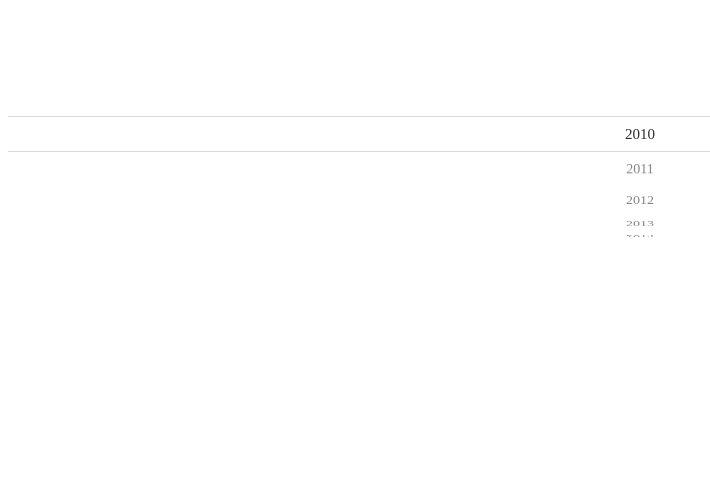
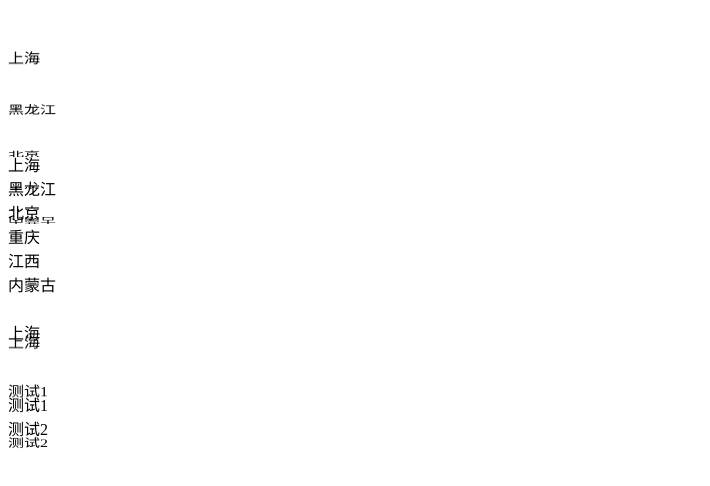
Before and after one commit to xuxchao/iphone-ui, a Vue app: page / in a window 1280 px wide. Shown: the top 486 px of the page, without its empty margins (0-710 px from the left). Built offline with nearby package versions, Linux system fonts and the light colour scheme.

Commit message:
添加极值限制

```diff
--- a/src/components/picker/index.js
+++ b/src/components/picker/index.js
@@ -1,5 +1,6 @@
 import Picker from './picker.vue'
-import './picker.css'
+import './picker.stylus'
+// import './picker.css'
 
 Picker.install = function (Vue) {
   Vue.component(Picker.name, Picker)
--- a/src/components/picker/picker-slot.vue
+++ b/src/components/picker/picker-slot.vue
@@ -1,19 +1,17 @@
 <template>
   <div class="nut-picker-list">
     <div class="nut-picker-roller" ref="roller">
-        <div class="nut-picker-roller-item"
+      <div
+        class="nut-picker-roller-item"
         :class="{'nut-picker-roller-item-hidden': isHidden(index + 1)}"
         v-for="(item,index) in listData"
         :style="setRollerStyle(index + 1)"
-            :key="index">
-                {{item}}
-        </div>
+        :key="index"
+      >{{item}}</div>
     </div>
     <div class="nut-picker-content">
       <div class="nut-picker-list-panel" ref="list">
-            <div class="nut-picker-item" v-for="(item,index) in listData"
-                :key="index">{{item}}
-            </div>
+        <div class="nut-picker-item" v-for="(item,index) in listData" :key="index">{{item}}</div>
       </div>
     </div>
     <div class="nut-picker-mask"></div>
@@ -22,14 +20,14 @@
 </template>
 <script>
 export default {
-    name:'nut-picker-slot',
+  name: "nut-picker-slot",
   props: {
     listData: {
       type: Array,
       required: true
     },
     defaultValue: {
-            type: String | Number
+      type: String
     },
     keyIndex: {
       type: Number,
@@ -50,18 +48,18 @@ export default {
       },
       currIndex: 1,
       transformY: 0,
-            scrollDistance: 0,
+      scrollDistance: 0, // 滚动距离
       lineSpacing: 36,
       rotation: 20,
       timer: null
-        }
+    };
   },
   watch: {
-        'isUpdate': function() {
+    isUpdate: function() {
       this.transformY = 0;
       this.modifyStatus();
     },
-        'defaultValue': function() {
+    defaultValue: function() {
       this.transformY = 0;
       this.modifyStatus();
     }
@@ -89,12 +87,12 @@ export default {
     },
 
     setTransform(translateY = 0, type, time = 1000, deg) {
-            if (type === 'end') {
+      if (type === "end") {
         this.$refs.list.style.webkitTransition = `transform ${time}ms cubic-bezier(0.19, 1, 0.22, 1)`;
         this.$refs.roller.style.webkitTransition = `transform ${time}ms cubic-bezier(0.19, 1, 0.22, 1)`;
       } else {
-                this.$refs.list.style.webkitTransition = '';
-                this.$refs.roller.style.webkitTransition = '';
+        this.$refs.list.style.webkitTransition = "";
+        this.$refs.roller.style.webkitTransition = "";
       }
       this.$refs.list.style.webkitTransform = `translate3d(0, ${translateY}px, 0)`;
       this.$refs.roller.style.webkitTransform = `rotate3d(1, 0, 0, ${deg})`;
@@ -103,7 +101,12 @@ export default {
 
     setMove(move, type, time) {
       let updateMove = move + this.transformY;
-            if (type === 'end') {
+      // 设置极值，让用户滚动的时候不至于手不送可以一直滚动
+      let maxMove = this.lineSpacing * 2;
+      let minMove = -this.lineSpacing * this.listData.length - this.lineSpacing;
+      if (updateMove > maxMove) updateMove = maxMove;
+      if (updateMove < minMove) updateMove = minMove;
+      if (type === "end") {
         // 限定滚动距离
         if (updateMove > 0) {
           updateMove = 0;
@@ -113,29 +116,33 @@ export default {
         }
 
         // 设置滚动距离为lineSpacing的倍数值
-                let endMove = Math.round(updateMove / this.lineSpacing) * this.lineSpacing;
-                let deg = `${(Math.abs(Math.round(endMove / this.lineSpacing)) + 1) * this.rotation}deg`;
+        let endMove =
+          Math.round(updateMove / this.lineSpacing) * this.lineSpacing;
+        let deg = `${(Math.abs(Math.round(endMove / this.lineSpacing)) + 1) *
+          this.rotation}deg`;
         this.setTransform(endMove, type, time, deg);
         this.timer = setTimeout(() => {
           this.setChooseValue(endMove);
         }, time / 2);
 
-                this.currIndex = (Math.abs(Math.round(endMove/ this.lineSpacing)) + 1);
+        this.currIndex = Math.abs(Math.round(endMove / this.lineSpacing)) + 1;
       } else {
-                let deg = '0deg';
+        let deg = "0deg";
+        // 上拉减小 下滑增大  默认为 0 ，大于 0 说明超出范围
         if (updateMove < 0) {
-                    deg = `${(Math.abs(updateMove / this.lineSpacing) + 1) * this.rotation}deg`;
+          deg = `${(Math.abs(updateMove / this.lineSpacing) + 1) *
+            this.rotation}deg`;
         } else {
-                    deg = `${((-updateMove / this.lineSpacing) + 1) * this.rotation}deg`;
+          deg = `${(-updateMove / this.lineSpacing + 1) * this.rotation}deg`;
         }
-
         this.setTransform(updateMove, null, null, deg);
-                this.currIndex = (Math.abs(Math.round(updateMove/ this.lineSpacing)) + 1);
+        this.currIndex =
+          Math.abs(Math.round(updateMove / this.lineSpacing)) + 1;
       }
     },
 
     setChooseValue(move) {
-            this.$emit('chooseItem', this.listData[(Math.round(-move / this.lineSpacing))], this.keyIndex);
+      this.$emit("chooseItem",this.listData[Math.round(-move / this.lineSpacing)],this.keyIndex);
     },
 
     touchStart(event) {
@@ -153,8 +160,8 @@ export default {
       let changedTouches = event.changedTouches[0];
       this.touchParams.lastY = changedTouches.pageY;
       this.touchParams.lastTime = event.timestamp || Date.now();
+
       let move = this.touchParams.lastY - this.touchParams.startY;
-
       this.setMove(move);
     },
 
@@ -170,37 +177,37 @@ export default {
       if (moveTime <= 300) {
         move = move * 2;
         moveTime = moveTime + 1000;
-                this.setMove(move, 'end', moveTime);
+        this.setMove(move, "end", moveTime);
       } else {
-                this.setMove(move, 'end');
+        this.setMove(move, "end");
       }
     },
-
-        modifyStatus (type, defaultValue) {
+    // 修改状态
+    modifyStatus(type, defaultValue) {
       defaultValue = defaultValue ? defaultValue : this.defaultValue;
       let index = this.listData.indexOf(defaultValue);
-            this.currIndex = index === -1 ? 1 : (index + 1);
-            let move = index === -1 ? 0 : (index * this.lineSpacing);
+      this.currIndex = index === -1 ? 1 : index + 1;
+      let move = index === -1 ? 0 : index * this.lineSpacing;
       type && this.setChooseValue(-move);
       this.setMove(-move);
     }
   },
 
   mounted() {
+
     this.$nextTick(() => {
       this.modifyStatus(true);
       // 监听
-            this.$el.addEventListener('touchstart', this.touchStart);
-            this.$el.addEventListener('touchmove', this.touchMove);
-            this.$el.addEventListener('touchend', this.touchEnd);
+      this.$el.addEventListener("touchstart", this.touchStart);
+      this.$el.addEventListener("touchmove", this.touchMove);
+      this.$el.addEventListener("touchend", this.touchEnd);
     });
   },
   beforeDestroy() {
-        // 移除监听
-        this.$el.removeEventListener('touchstart', this.touchStart);
-        this.$el.removeEventListener('touchmove', this.touchMove);
-        this.$el.removeEventListener('touchend', this.touchEnd);
+    this.$el.removeEventListener("touchstart", this.touchStart);
+    this.$el.removeEventListener("touchmove", this.touchMove);
+    this.$el.removeEventListener("touchend", this.touchEnd);
     clearTimeout(this.timer);
   }
-}
+};
 </script>
--- a/src/components/picker/picker.scss
+++ /dev/null
@@ -1,95 +0,0 @@
-.nut-picker{
-    background-color: #FFF;
-    width: 100%;
-}
-.nut-picker-control{
-    display: flex;
-    height: 40px;
-    border-bottom: 1px solid $light-color;
-    text-align: center;
-    line-height: 40px;
-    font-size: $font-size-base;
-    .nut-picker-cancel-btn,
-    .nut-picker-confirm-btn{
-        width: 60px;
-        color: $primary-color;
-    }
-    .nut-picker-title{
-        flex: 1;
-        overflow: hidden;
-        text-overflow: ellipsis;
-        white-space: nowrap;
-    }
-}
-.nut-picker-panel{
-    height: 252px;
-    display: flex;
-}
-.nut-picker-list{
-    flex: 1;
-    position: relative;
-    height: 252px;
-    overflow: hidden;
-    text-align: center;
-    .nut-picker-mask{
-        position: absolute;
-        top: 0;
-        left: 0;
-        right: 0;
-        bottom: 0;
-        //background-image: linear-gradient(180deg,hsla(0,0%,100%,.9),hsla(0,0%,100%,.6)),linear-gradient(0deg,hsla(0,0%,100%,.9),hsla(0,0%,100%,.6));
-        background-position: top, bottom;
-        background-size: 100% 108px;
-        background-repeat: no-repeat;
-        z-index: 3;
-    }
-    .nut-picker-indicator{
-        position: absolute;
-        top: 108px;
-        width: 100%;
-        height: 34px;
-        border-top: 1px solid $dark-color;
-        border-bottom: 1px solid $dark-color;
-        z-index: 3;
-    }
-
-    .nut-picker-content, .nut-picker-roller{
-        position: absolute;
-        top: 108px;
-        width: 100%;
-        height: 36px;
-    }
-    .nut-picker-content{
-        background: #FFF;
-        z-index: 2;
-        overflow: hidden;
-    }
-    .nut-picker-item, .nut-picker-roller-item{
-        white-space: nowrap;
-        overflow: hidden;
-        text-overflow: ellipsis;
-        line-height: 36px;
-        color: $title-color;
-        font-size: $font-size-base;
-        text-align: center;
-    }
-    .nut-picker-item{
-        font-size: 15px;
-        background: #FFF;
-    }
-    .nut-picker-roller{
-        z-index: 1;
-        transform-style: preserve-3d;
-        .nut-picker-roller-item{
-            backface-visibility: hidden;
-            position: absolute;
-            top: 0;
-            width: 100%;
-            color: $text-color;
-        }
-        .nut-picker-roller-item-hidden {
-            visibility: hidden;
-            opacity: 0;
-        }
-    }
-}
--- a/src/components/picker/picker.vue
+++ b/src/components/picker/picker.vue
@@ -62,7 +62,11 @@ export default {
     updateChooseValue(self, index, value) {
       self.cacheValueData.splice(index, 1, value);
       let ref = `picer-slot-${index}`;
-      self.$refs[ref][0].updateTransform(value);
+      console.log('111', ref,self.$refs)
+      setTimeout(()=>{
+        console.log('222', ref, self.$refs)
+      })
+      // self.$refs[ref][0].updateTransform(value);
     },
 
     closeActionSheet() {
--- a/src/views/Picker.vue
+++ b/src/views/Picker.vue
@@ -2,10 +2,9 @@
   <div class="picker">
     <nut-picker
       :is-visible="isVisible1"
-      :default-value-data="defaultValueData1"
-      :list-data="listData1"
-      @close="switchPicker('isVisible1')"
-      @confirm="setYearValue"
+      :default-value-data="defaultValueData"
+      :list-data="listData"
+      @choose="updateChooseValue"
     ></nut-picker>
   </div>
 </template>
@@ -15,15 +14,73 @@ export default {
   data() {
     return {
       isVisible1: false,
-      listData1: [
-        ["2010", "2011", "2012", "2013", "2014", "2015", "2016", "2017", "2018"]
-      ],
-      defaultValueData1: null
+      data: {
+        北京: ["北京"],
+        黑龙江: [
+          "哈尔滨",
+          "绥化",
+          "漠河",
+          "大兴安岭",
+          "牡丹江",
+          "佳木斯",
+          "齐齐哈尔",
+          "大庆",
+          "五大连池"
+        ],
+        江西: ["九江", "南昌", "赣州"],
+        上海: ["上海"],
+        重庆: ["重庆"],
+        内蒙古: [
+          "呼和浩特",
+          "呼和浩特1",
+          "呼和浩特2",
+          "呼和浩特3",
+          "呼和浩特4",
+          "呼和浩特5",
+          "呼和浩特6",
+          "呼和浩特7"
+        ]
+      },
+      dataSub: {
+        上海: ["测试1", "测试2"],
+        北京: ["西城区", "东城区", "大兴区", "朝阳区", "海淀区"],
+        南昌: ["青山湖区", "西湖区", "宏都中路", "梦时代", "八一广场"],
+        绥化: ["明水", "拜泉"],
+        哈尔滨: ["道里区", "道外区"]
+      },
+      listData: [["上海", "黑龙江", "北京", "重庆", "江西", "内蒙古"]],
+      defaultValueData: null
     };
   },
   methods: {
-    setYearValue(chooseData) {
-      this.year = `${chooseData[0]}年`;
+    updateChooseValue(self, index, value, cacheValueData) {
+      console.log('updateChooseValue', index, value, cacheValueData)
+      index < 2 && this.updateLinkage(self, value, index + 1, null);
+    },
+    updateLinkage(self, value, index, chooseValue, cacheValueData) {
+      if (!value) {
+        return false;
+      }
+      switch (index) {
+        case 1:
+          let i = this.listData[0].indexOf(value);
+          this.listData.splice(index, 1, [...this.data[this.listData[0][i]]]);
+          chooseValue = chooseValue ? chooseValue : this.listData[index][0];
+          self && self.updateChooseValue(self, index, chooseValue);
+          this.updateLinkage(
+            self,
+            chooseValue,
+            2,
+            cacheValueData && cacheValueData[2] ? cacheValueData[2] : null
+          );
+          break;
+        case 2:
+          let areaData = this.dataSub[value] ? this.dataSub[value] : [];
+          this.listData.splice(index, 1, [...areaData]);
+          chooseValue = chooseValue ? chooseValue : this.listData[index][0];
+          self && self.updateChooseValue(self, index, chooseValue);
+          break;
+      }
     }
   }
 };
```
Also changed, not shown: package.json (+0 -14 lines), src/components/Index.vue (deleted, +0 -10 lines), .eslintrc.js (added), 1 other file (tests, documents, lock files or other folders). Lines whose indentation alone changed are shown as unchanged.
